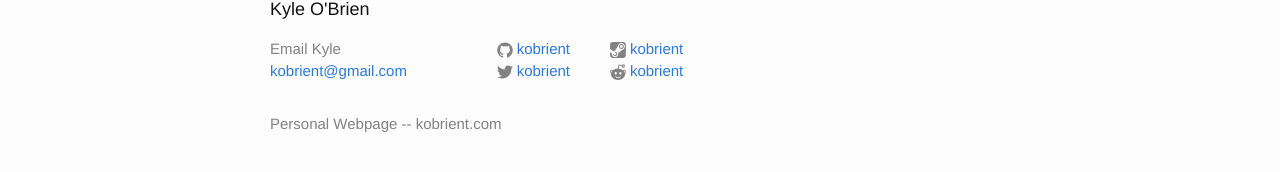
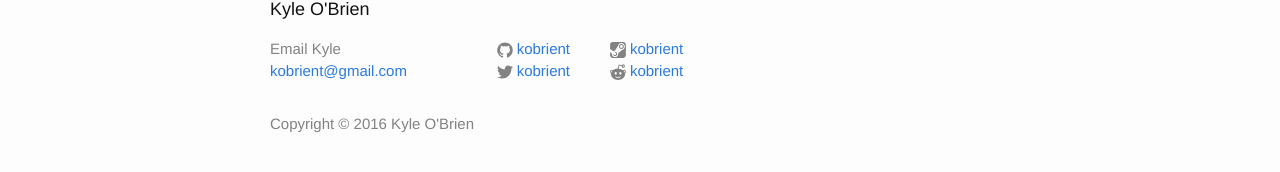
Before and after one commit to kobrient/kobrient.github.io, a Jekyll site: the page built from index.html, in a window 1280 px wide. Shown: the part 664-836 px from the top of the page. Built offline with Jekyll 4.4.1, drawn with Linux system fonts in a browser that asks for light colours.

Commit message:
copyright i suppose

```diff
--- a/_config.yml
+++ b/_config.yml
@@ -9,7 +9,7 @@
 title: Kyle O'Brien
 email: kobrient@gmail.com
 description: > # this means to ignore newlines until "baseurl:"
-  Personal Webpage -- kobrient.com
+  Copyright © 2016 Kyle O'Brien
 baseurl: "" # the subpath of your site, e.g. /blog
 url: "http://kobrient.com" # the base hostname & protocol for your site
 twitter_username: kobrient
```
